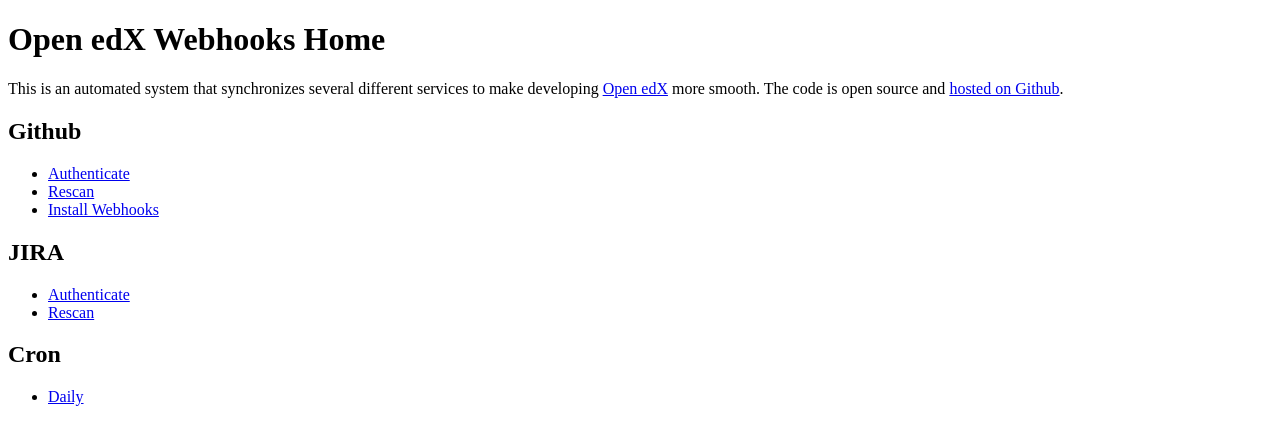
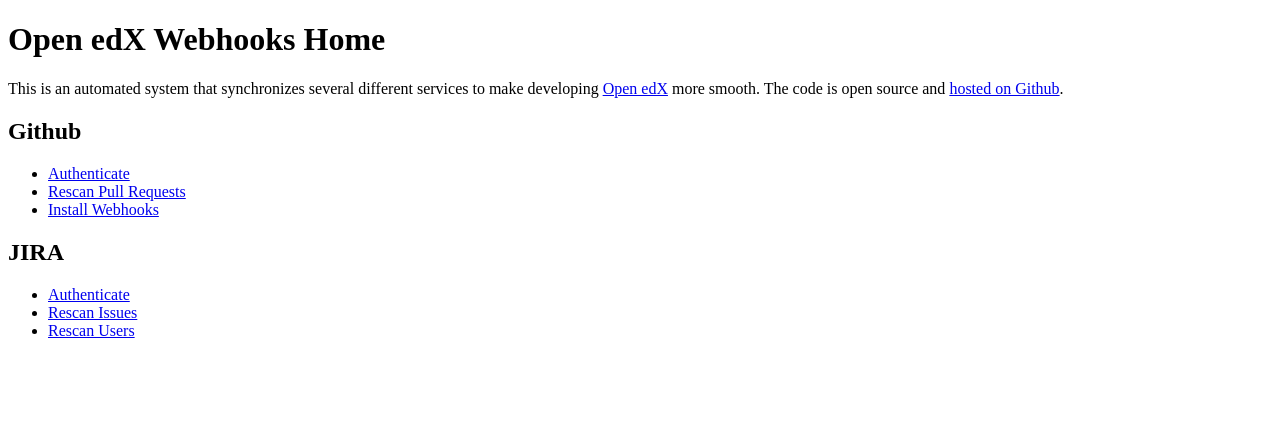
Before and after one commit to openedx/openedx-webhooks, a Flask app: page / in a window 1280 px wide. Shown: the top 445 px of the page. Run offline with Flask 2, Linux system fonts and the light colour scheme; parts of the project's set-up code (start-up, migrations or seed data) failed here and were passed over.

Commit message:
Renamed and moved cron task to reflect what it was actually doing

```diff
--- a/openedx_webhooks/templates/github_rescan.html
+++ b/openedx_webhooks/templates/github_rescan.html
@@ -4,7 +4,7 @@
         <script src="//code.jquery.com/jquery-2.1.1.min.js"></script>
     </head>
     <body>
-        <h1>Rescan Github</h1>
+        <h1>Rescan Github Pull Requests</h1>
 {% with messages = get_flashed_messages() %}
   {% if messages %}
     <ul class="flashes">
--- a/openedx_webhooks/templates/jira_rescan.html
+++ b/openedx_webhooks/templates/jira_rescan_issues.html
@@ -4,7 +4,7 @@
         <script src="//code.jquery.com/jquery-2.1.1.min.js"></script>
     </head>
     <body>
-        <h1>Rescan JIRA</h1>
+        <h1>Rescan JIRA Issues</h1>
 {% with messages = get_flashed_messages() %}
   {% if messages %}
     <ul class="flashes">
@@ -14,7 +14,7 @@
     </ul>
   {% endif %}
 {% endwith %}
-    <form id="rescan-form" action="{{ url_for("jira_rescan") }}" method="POST">
+    <form id="rescan-form" action="{{ url_for("jira_rescan_issues") }}" method="POST">
     <p>
       Clicking this button will rescan all issues in the "Needs Triage" state.
     </p>
--- a/openedx_webhooks/templates/cron_daily.html
+++ b/openedx_webhooks/templates/jira_rescan_users.html
@@ -4,7 +4,7 @@
         <script src="//code.jquery.com/jquery-2.1.1.min.js"></script>
     </head>
     <body>
-        <h1>Daily Cron</h1>
+        <h1>Rescan JIRA Users</h1>
 {% with messages = get_flashed_messages() %}
   {% if messages %}
     <ul class="flashes">
@@ -14,7 +14,7 @@
     </ul>
   {% endif %}
 {% endwith %}
-    <form id="cron-form" action="{{ url_for("cron_daily") }}" method="POST">
+    <form id="rescan-form" action="{{ url_for("jira_rescan_users") }}" method="POST">
     <p>
       Clicking this button will move users into the appropriate groups
       based on their email address. This task is run automatically once a day,
--- a/openedx_webhooks/templates/main.html
+++ b/openedx_webhooks/templates/main.html
@@ -26,7 +26,7 @@
         <a href="{{ url_for("github.login") }}">Authenticate</a>
         {% endif %}
       </li>
-      <li><a href="{{ url_for("github_rescan") }}">Rescan</a></li>
+      <li><a href="{{ url_for("github_rescan") }}">Rescan Pull Requests</a></li>
       <li><a href="{{ url_for("github_install") }}">Install Webhooks</a></li>
     </ul>
     <h2>JIRA</h2>
@@ -39,13 +39,8 @@
         <a href="{{ url_for("jira.login") }}">Authenticate</a>
         {% endif %}
       </li>
-      <li><a href="{{ url_for("jira_rescan") }}">Rescan</a></li>
-    </ul>
-    <h2>Cron</h2>
-    <ul>
-      <li>
-        <a href="{{ url_for("cron_daily") }}">Daily</a>
-      </li>
+      <li><a href="{{ url_for("jira_rescan_issues") }}">Rescan Issues</a></li>
+      <li><a href="{{ url_for("jira_rescan_users") }}">Rescan Users</a></li>
     </ul>
     </body>
 </html>
--- a/openedx_webhooks/views/__init__.py
+++ b/openedx_webhooks/views/__init__.py
@@ -5,8 +5,7 @@ from openedx_webhooks import app
 from flask import render_template
 
 from .github import github_pull_request, github_rescan, github_install
-from .jira import jira_issue_created, jira_rescan
-from .cron import cron_daily
+from .jira import jira_issue_created, jira_rescan_issues, jira_rescan_users
 
 from flask_dance.contrib.github import github as github_session
 from flask_dance.contrib.jira import jira as jira_session
```
Also changed, not shown: openedx_webhooks/views/cron.py (deleted, +0 -61 lines), openedx_webhooks/views/jira.py (+53 -3 lines).
